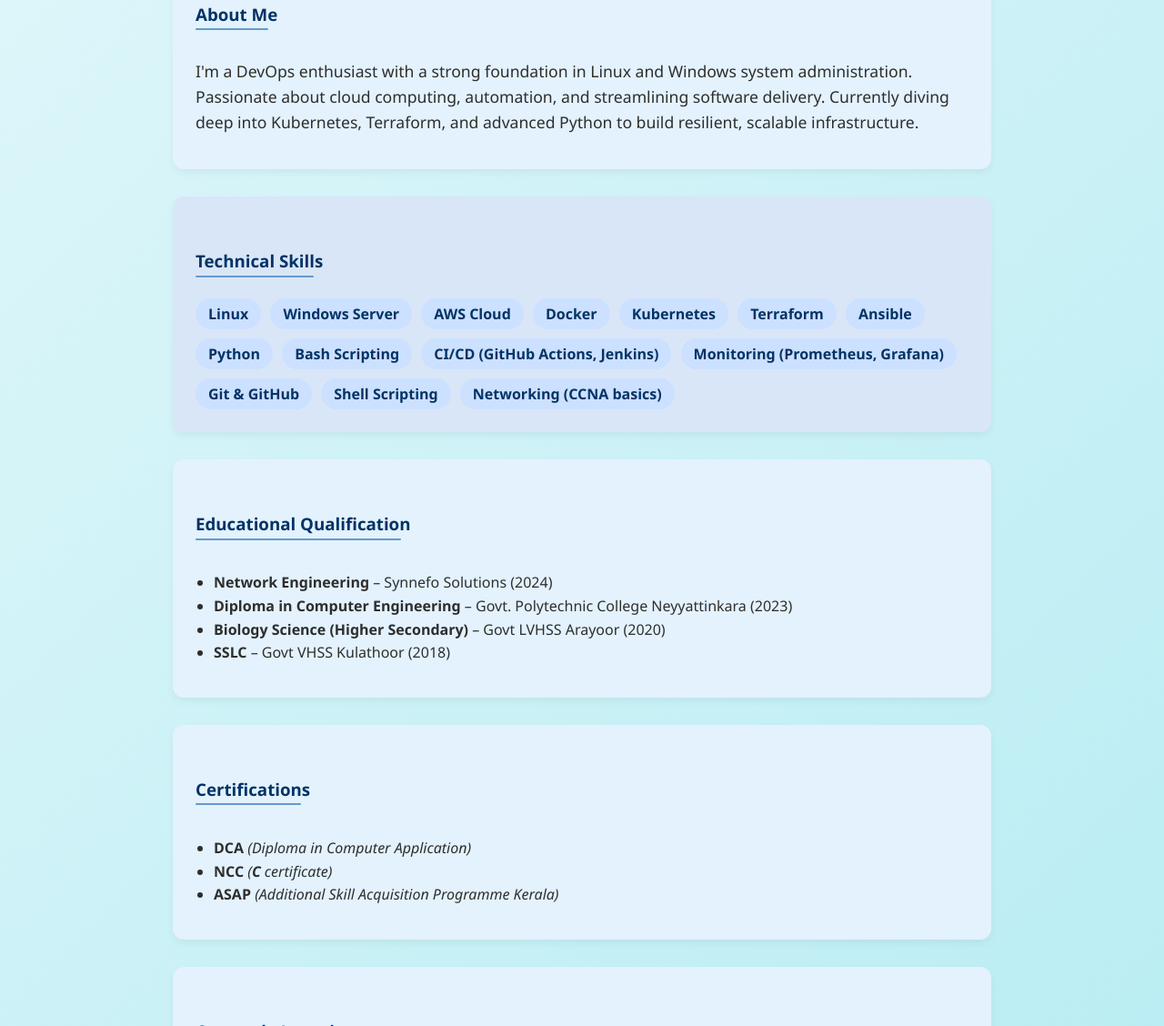
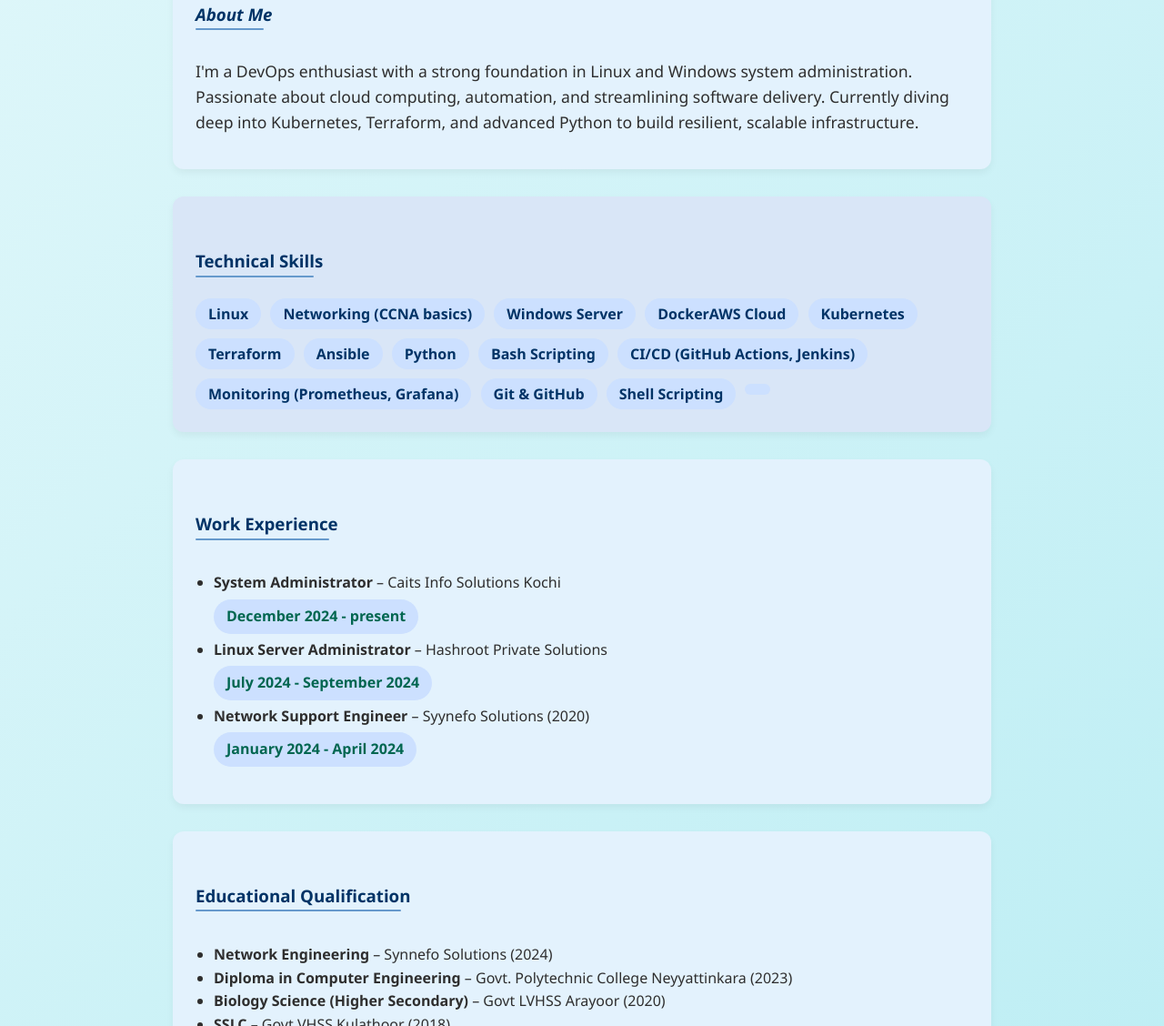
Before and after one commit to Abhin-sv/abhin-sv.github.io, a plain HTML site: page index.html in a window 1280 px wide. Shown: the part 253-1381 px from the top of the page at 91% size. Drawn offline with Linux system fonts and the light colour scheme.

Commit message:
Update index.html

```diff
--- a/index.html
+++ b/index.html
@@ -112,10 +112,26 @@
       transition: background-color 0.3s ease, color 0.3s ease;
       cursor: default;
     }
+    .badge1 {
+      display: inline-block;
+      background-color: #cce0ff;
+      color: #006650;
+      padding: 6px 14px;
+      border-radius: 25px;
+      margin: 5px 6px 5px 0;
+      font-size: 1em;
+      font-weight: 600;
+      transition: background-color 0.3s ease, color 0.3s ease;
+      cursor: default;
+    }
 
     .badge:hover {
       background-color: #003366;
       color: #cce0ff;
+    }
+      .badge1:hover {
+      background-color: #006650;
+      color: #00ffc8;
     }
 
     section {
@@ -141,7 +157,7 @@
     <h1>Abhin SV</h1>
 
     <h2>DevOps Engineer</h2> <br>
-     <h3>About Me</h3>
+     <h3><i>About Me</i></h3>
     <p>
       I'm a DevOps enthusiast with a strong foundation in Linux and Windows system administration.
       Passionate about cloud computing, automation, and streamlining software delivery.
@@ -153,9 +169,9 @@
     <h3>Technical Skills</h3>
     <div>
       <span class="badge">Linux</span>
+      <span class="badge">Networking (CCNA basics)</span>
       <span class="badge">Windows Server</span>
-      <span class="badge">AWS Cloud</span>
-      <span class="badge">Docker</span>
+      <span class="badge">DockerAWS Cloud</span>
       <span class="badge">Kubernetes</span>
       <span class="badge">Terraform</span>
       <span class="badge">Ansible</span>
@@ -165,8 +181,20 @@
       <span class="badge">Monitoring (Prometheus, Grafana)</span>
       <span class="badge">Git & GitHub</span>
       <span class="badge">Shell Scripting</span>
-      <span class="badge">Networking (CCNA basics)</span>
+      <span class="badge"></span>
     </div>
+  </section>
+
+   <section>
+    <h3>Work Experience</h3>
+    <ul>
+      <li><strong>System Administrator</strong> – Caits Info Solutions Kochi</li>
+      <span class="badge1">December 2024 - present</span>
+      <li><strong>Linux Server Administrator</strong> – Hashroot Private Solutions</li>
+      <span class="badge1">July 2024 - September 2024</span>
+      <li><strong>Network Support Engineer</strong> – Syynefo Solutions (2020)</li>
+      <span class="badge1">January 2024 - April 2024</span>
+    </ul>
   </section>
 
   <section>
```
